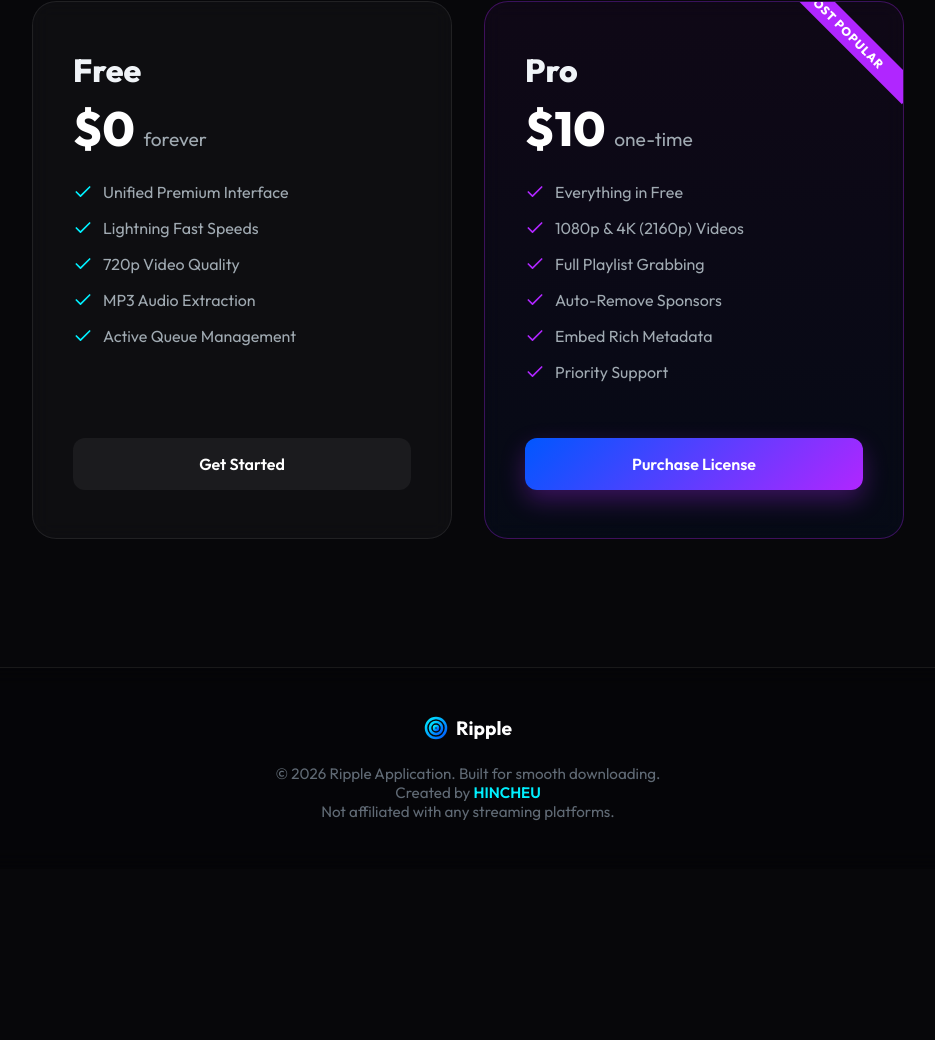
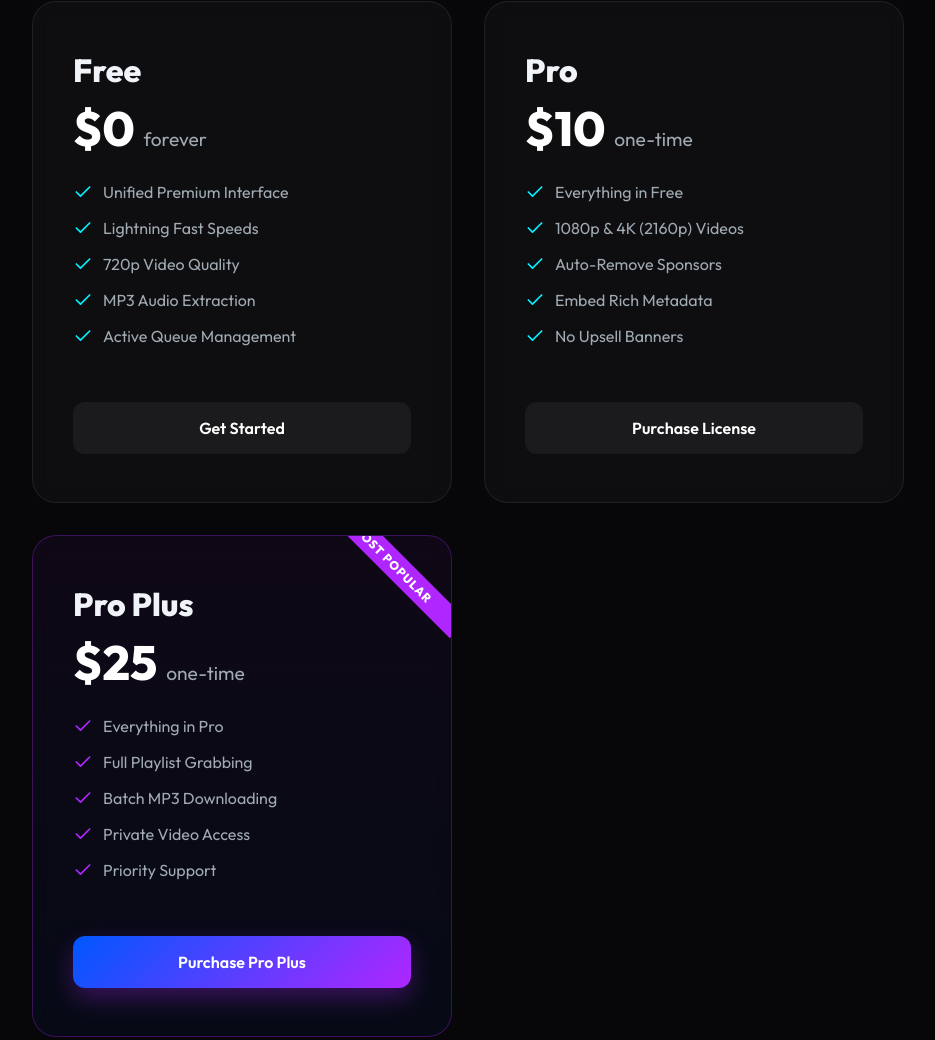
Before and after one commit to HINCHEU/Ripple-page, a plain HTML site: page index.html in a window 1280 px wide. Shown: the part 2849-3889 px from the top of the page, without its empty margins (172-1107 px from the left). Before the commit the page ends 3718 px from the top, so only its background shows below. Drawn offline with Linux system fonts and the light colour scheme.

Commit message:
Update pricing plans to include Pro Plus tier

```diff
--- a/index.html
+++ b/index.html
@@ -760,18 +760,29 @@
                     </ul>
                     <a href="#download-btn" class="btn-pricing free">Get Started</a>
                 </div>
-                <div class="pricing-card pro">
+                <div class="pricing-card">
                     <div class="pricing-title">Pro</div>
                     <div class="pricing-price">$10 <span>one-time</span></div>
                     <ul class="pricing-features">
                         <li><svg viewBox="0 0 24 24" fill="none" stroke="currentColor" stroke-width="2" stroke-linecap="round" stroke-linejoin="round"><polyline points="20 6 9 17 4 12"></polyline></svg> Everything in Free</li>
                         <li><svg viewBox="0 0 24 24" fill="none" stroke="currentColor" stroke-width="2" stroke-linecap="round" stroke-linejoin="round"><polyline points="20 6 9 17 4 12"></polyline></svg> 1080p & 4K (2160p) Videos</li>
-                        <li><svg viewBox="0 0 24 24" fill="none" stroke="currentColor" stroke-width="2" stroke-linecap="round" stroke-linejoin="round"><polyline points="20 6 9 17 4 12"></polyline></svg> Full Playlist Grabbing</li>
                         <li><svg viewBox="0 0 24 24" fill="none" stroke="currentColor" stroke-width="2" stroke-linecap="round" stroke-linejoin="round"><polyline points="20 6 9 17 4 12"></polyline></svg> Auto-Remove Sponsors</li>
                         <li><svg viewBox="0 0 24 24" fill="none" stroke="currentColor" stroke-width="2" stroke-linecap="round" stroke-linejoin="round"><polyline points="20 6 9 17 4 12"></polyline></svg> Embed Rich Metadata</li>
+                        <li><svg viewBox="0 0 24 24" fill="none" stroke="currentColor" stroke-width="2" stroke-linecap="round" stroke-linejoin="round"><polyline points="20 6 9 17 4 12"></polyline></svg> No Upsell Banners</li>
+                    </ul>
+                    <a href="https://t.me/hincheu" target="_blank" class="btn-pricing free">Purchase License</a>
+                </div>
+                <div class="pricing-card pro">
+                    <div class="pricing-title">Pro Plus</div>
+                    <div class="pricing-price">$25 <span>one-time</span></div>
+                    <ul class="pricing-features">
+                        <li><svg viewBox="0 0 24 24" fill="none" stroke="currentColor" stroke-width="2" stroke-linecap="round" stroke-linejoin="round"><polyline points="20 6 9 17 4 12"></polyline></svg> Everything in Pro</li>
+                        <li><svg viewBox="0 0 24 24" fill="none" stroke="currentColor" stroke-width="2" stroke-linecap="round" stroke-linejoin="round"><polyline points="20 6 9 17 4 12"></polyline></svg> Full Playlist Grabbing</li>
+                        <li><svg viewBox="0 0 24 24" fill="none" stroke="currentColor" stroke-width="2" stroke-linecap="round" stroke-linejoin="round"><polyline points="20 6 9 17 4 12"></polyline></svg> Batch MP3 Downloading</li>
+                        <li><svg viewBox="0 0 24 24" fill="none" stroke="currentColor" stroke-width="2" stroke-linecap="round" stroke-linejoin="round"><polyline points="20 6 9 17 4 12"></polyline></svg> Private Video Access</li>
                         <li><svg viewBox="0 0 24 24" fill="none" stroke="currentColor" stroke-width="2" stroke-linecap="round" stroke-linejoin="round"><polyline points="20 6 9 17 4 12"></polyline></svg> Priority Support</li>
                     </ul>
-                    <a href="https://t.me/hincheu" target="_blank" class="btn-pricing pro">Purchase License</a>
+                    <a href="https://t.me/hincheu" target="_blank" class="btn-pricing pro">Purchase Pro Plus</a>
                 </div>
             </div>
         </section>
```
